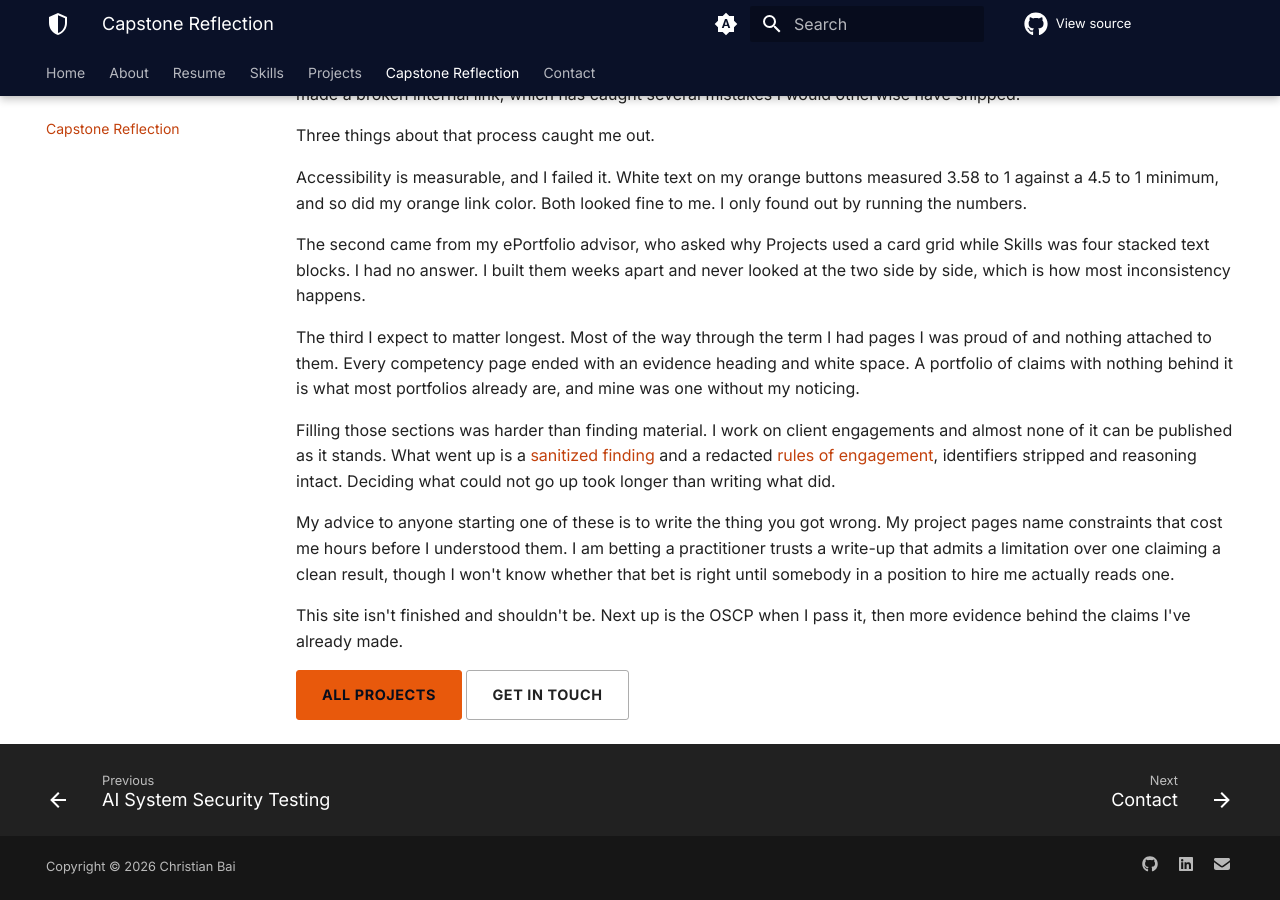
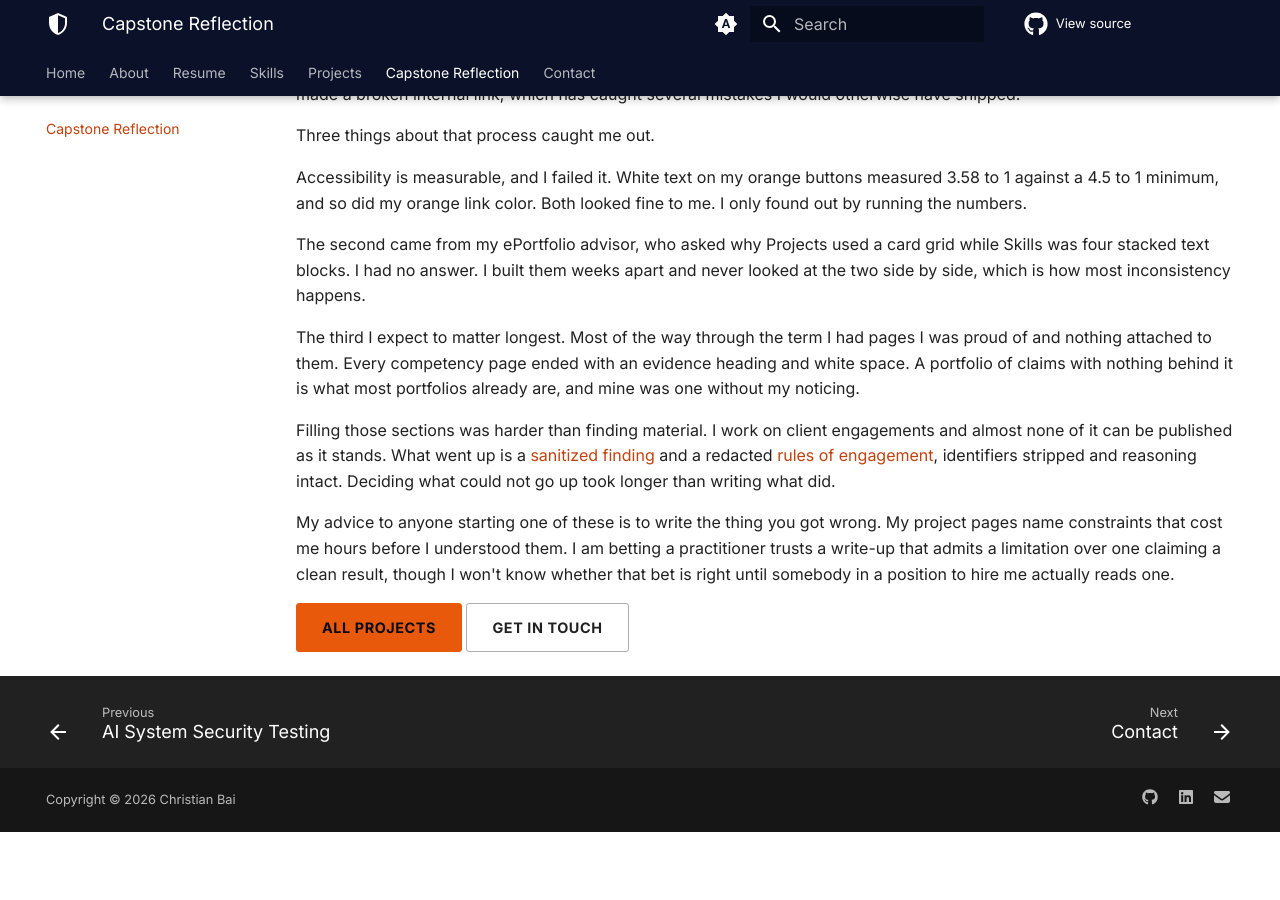
Before and after one commit to christianbai03/christianbai03.github.io, an MkDocs documentation site: the page built from docs/capstone.md, in a window 1280 px wide and 900 px high, scrolled down 2137 px. Built offline with MkDocs 1.6.1 and Material for MkDocs 9.7.7, drawn with Linux system fonts in a browser that asks for light colours; comment, search, counter and statistics services are not loaded; after the commit the page ends 2969 px from its top, so only the background shows below that.

Commit message:
Update capstone.md

```diff
--- a/docs/capstone.md
+++ b/docs/capstone.md
@@ -172,8 +172,5 @@ am betting a practitioner trusts a write-up that admits a limitation over one
 claiming a clean result, though I won't know whether that bet is right until
 somebody in a position to hire me actually reads one.
 
-This site isn't finished and shouldn't be. Next up is the OSCP when I pass it,
-then more evidence behind the claims I've already made.
-
 [All projects](projects/index.md){ .cb-btn }
 [Get in touch](contact.md){ .cb-btn .cb-btn--ghost }
```
